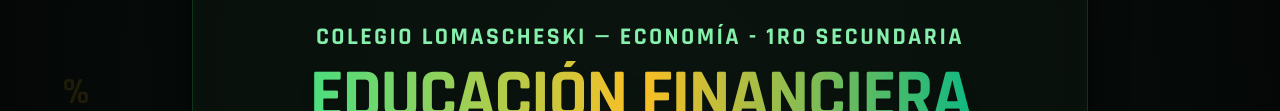
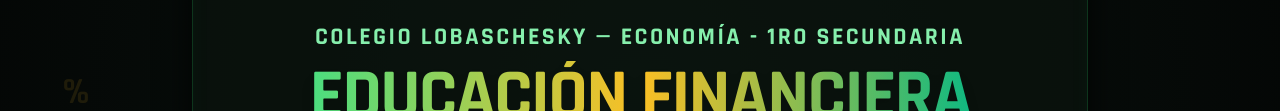
Before and after one commit to tuprofe20lab/eduacionfinanciera_1s, a plain HTML site: page index.html in a window 1280 px wide. Shown: the part 309-420 px from the top of the page. Drawn offline with nearby package versions, Linux system fonts and the light colour scheme.

Commit message:
Update index.html

```diff
--- a/index.html
+++ b/index.html
@@ -209,7 +209,7 @@
                 <i class="fas fa-chart-line text-5xl text-green-400 absolute top-1/2 left-1/2 transform -translate-x-1/2 -translate-y-1/2 opacity-40 animate-pulse mt-8"></i>
             </div>
 
-            <h2 class="text-2xl text-green-300 font-sci tracking-widest mb-2 font-bold uppercase">Colegio Lomascheski — Economía - 1ro Secundaria</h2>
+            <h2 class="text-2xl text-green-300 font-sci tracking-widest mb-2 font-bold uppercase">Colegio Lobaschesky — Economía - 1ro Secundaria</h2>
             <h1 class="text-5xl md:text-7xl font-bold font-sci bg-clip-text text-transparent bg-gradient-to-r from-green-400 via-emerald-400 to-gold-400 mb-6 drop-shadow-lg tracking-tight" style="background-image: linear-gradient(to right, #4ade80, #fbbf24, #10b981);">
                 EDUCACIÓN FINANCIERA
             </h1>
```
